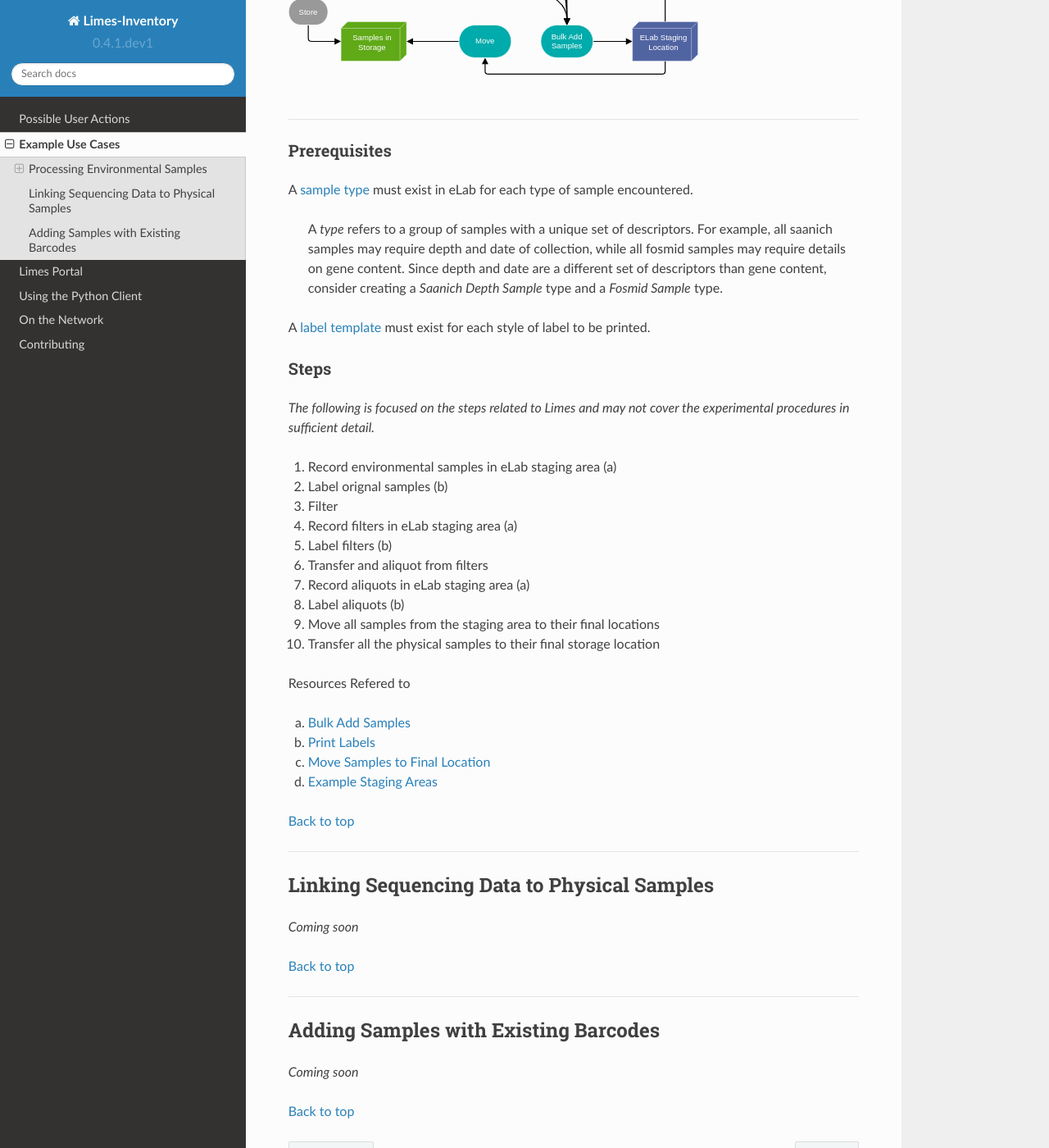
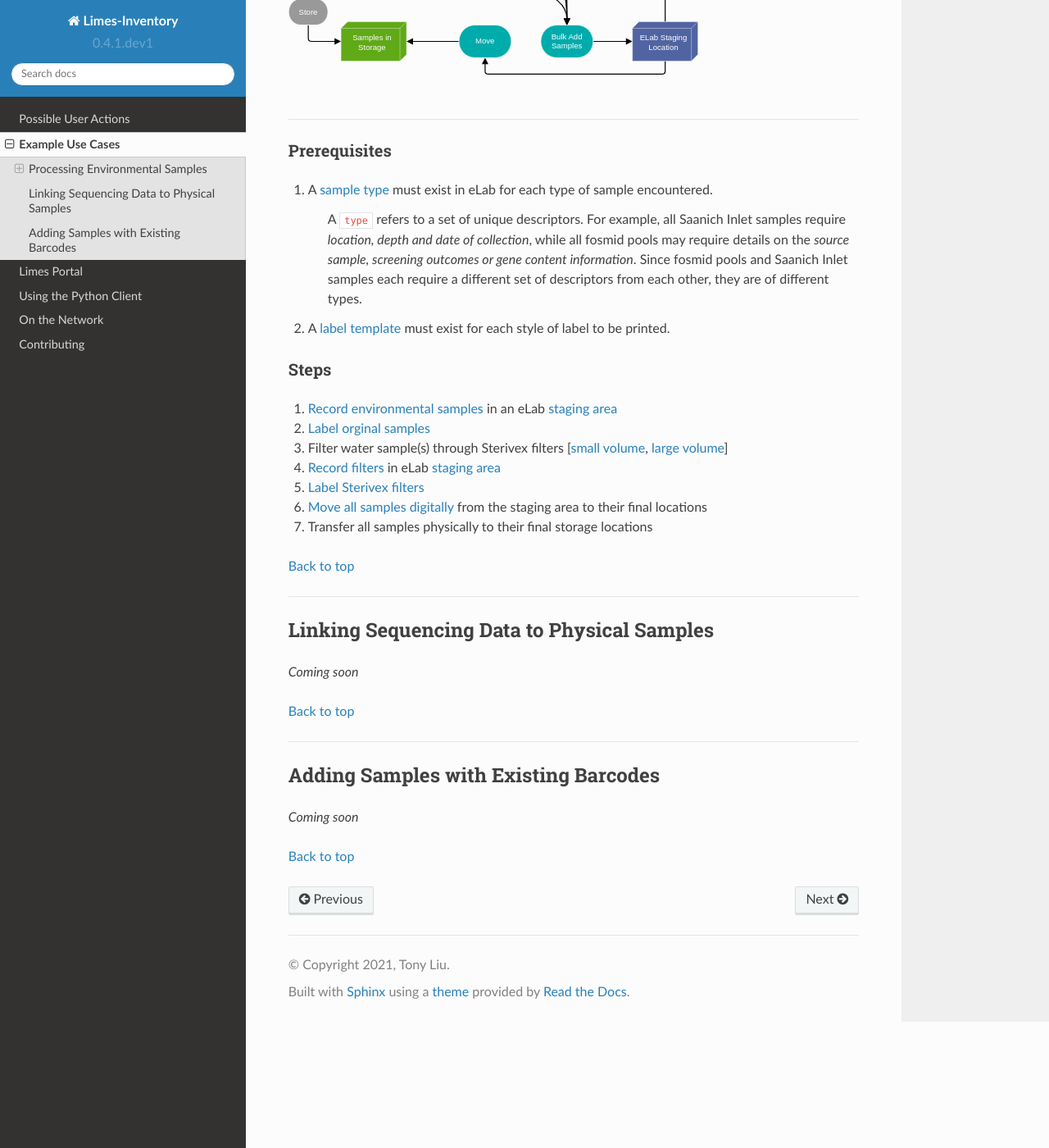
Before and after one commit to Tony-xy-Liu/Limes-docs, a Sphinx documentation site: the page built from docs/source/examples.rst, in a window 1280 px wide and 1400 px high, scrolled down 1064 px. Shown: the whole window at 82% size. Built offline with Sphinx 7.4.7 and the Read the Docs theme 2.0.0, drawn with Linux system fonts in a browser that asks for light colours.

Commit message:
suggested changes oct5

```diff
--- a/docs/source/examples.rst
+++ b/docs/source/examples.rst
@@ -15,7 +15,7 @@ Example Use Cases
 .. _ex-env:
 
 Processing Environmental Samples
--------------------------------------
+--------------------------------
 
 From the Overview
 """"""""""""""""""""""""
@@ -34,40 +34,26 @@ Detailed Breakdown
 
 Prerequisites
 """""""""""""
-A `sample type <https://www.elabjournal.com/doc/AddingSampleTypes.html>`_
-must exist in eLab for each type of sample encountered.
+#. A `sample type <https://www.elabjournal.com/doc/AddingSampleTypes.html>`_ must exist in eLab for each type of sample encountered.
 
-    A *type* refers to a group of samples with a unique set
-    of descriptors. For example, all saanich samples may require depth and
-    date of collection, while all fosmid samples may require details on gene content.
-    Since depth and date are a different set of descriptors than gene content, consider
-    creating a *Saanich Depth Sample* type and a *Fosmid Sample* type.
+    A ``type`` refers to a set of unique descriptors. For example,
+    all Saanich Inlet samples require *location, depth and date of collection*, while all
+    fosmid pools may require details on the *source sample, screening outcomes or gene content
+    information*. Since fosmid pools and Saanich Inlet samples each require a different set of descriptors
+    from each other, they are of different types.
 
-A `label template <https://elab.msl.ubc.ca/members/protocol/?protID=40950>`_
-must exist for each style of label to be printed.
+#. A `label template <https://elab.msl.ubc.ca/members/protocol/?protID=40950>`_ must exist for each style of label to be printed.
 
 Steps
 """"""
 
-|disclaimer|
-
-1. Record environmental samples in eLab staging area (a)
-2. Label orignal samples (b)
-3. Filter
-4. Record filters in eLab staging area (a)
-5. Label filters (b)
-6. Transfer and aliquot from filters
-7. Record aliquots in eLab staging area (a)
-8. Label aliquots (b)
-9. Move all samples from the staging area to their final locations
-10. Transfer all the physical samples to their final storage location
-
-Resources Refered to
-
-a. `Bulk Add Samples <https://elab.msl.ubc.ca/members/protocol/?protID=40960>`_
-b. `Print Labels <https://elab.msl.ubc.ca/members/protocol/?protID=40951>`_
-c. `Move Samples to Final Location <https://www.elabjournal.com/doc/MovingSamples.html>`_
-d. `Example Staging Areas <https://elab.msl.ubc.ca/members/inventory/browser/?initStorageLayer=784024>`_
+1. `Record environmental samples <https://elab.msl.ubc.ca/members/protocol/?protID=40960>`_ in an eLab `staging area <https://elab.msl.ubc.ca/members/inventory/browser/?initStorageLayer=784024>`_
+2. `Label orginal samples <https://elab.msl.ubc.ca/members/protocol/?protID=40951>`_
+3. Filter water sample(s) through Sterivex filters [`small volume <https://www.jove.com/v/1163/small-volume-1-3l-filtration-of-coastal-seawater-samples>`_, `large volume <https://www.jove.com/v/1161/large-volume-20l-filtration-of-coastal-seawater-samples>`_]
+4. `Record filters <https://elab.msl.ubc.ca/members/protocol/?protID=40960>`_ in eLab `staging area <https://elab.msl.ubc.ca/members/inventory/browser/?initStorageLayer=784024>`_
+5. `Label Sterivex filters <https://elab.msl.ubc.ca/members/protocol/?protID=40951>`_
+6. `Move all samples digitally <https://www.elabjournal.com/doc/MovingSamples.html>`_ from the staging area to their final locations
+7. Transfer all samples physically to their final storage locations
 
 :ref:`Back to top<ex-top>`
 
```
Also changed, not shown: docs/source/overview.rst (+6 -4 lines), docs/source/res/overview.svg.
